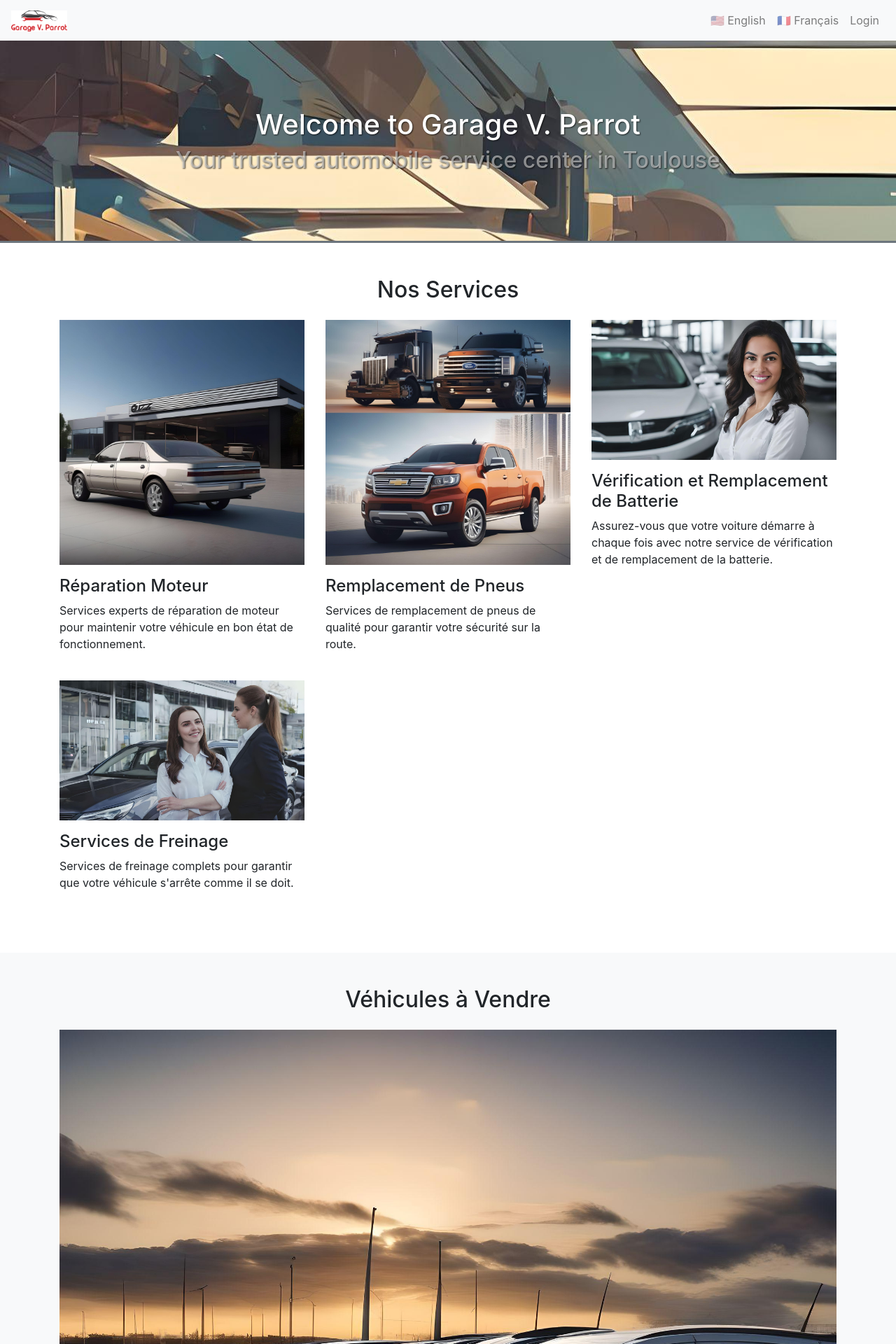
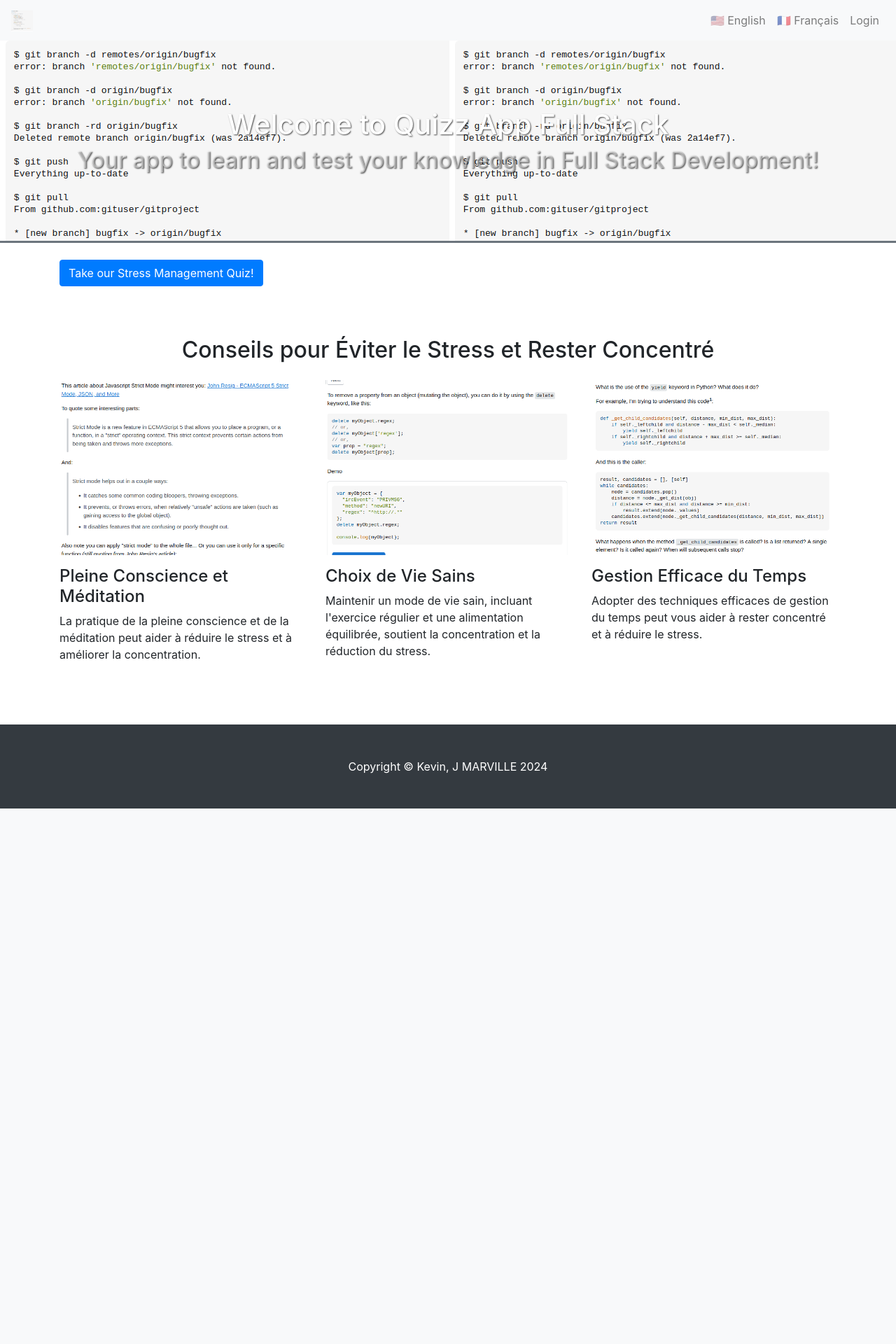
Before and after one commit to Kvnbbg/shiny-dollop, a Flask app: template app/templates/home.html in a window 1280 px wide. Shown: the top 1920 px of the page at 70% size. After the commit the page ends 1155 px from the top, so only its background shows below. Run offline with Flask 3, Linux system fonts and the light colour scheme; the template is opened without the code that fills it: most values are stand-ins (such as "Sample title", 1, 10 or a date in 2020); parts of the project's set-up code (start-up, migrations or seed data) failed here and were passed over; some libraries are stand-ins or nearby versions.

Commit message:
Update images and templates

```diff
--- a/app/main/routes.py
+++ b/app/main/routes.py
@@ -2,7 +2,8 @@ from datetime import datetime
 from flask import Blueprint, flash, make_response, redirect, render_template, request, url_for, session, Flask
 import random
 
-main = Blueprint('main', __name__)
+# Define a blueprint for your Flask application
+main = Blueprint("main", __name__)
 
 # Les questions du quiz
 questions = [
@@ -40,8 +41,7 @@ def set_language(language):
     return redirect(url_for('home'))
 
 
-# Define a blueprint for your Flask application
-main = Blueprint("main", __name__)
+
 
 def improved_home_with_maintenance_date():
     """
--- a/app/templates/base.html
+++ b/app/templates/base.html
@@ -4,10 +4,10 @@
   <!-- Basic Meta Tags -->
   <meta charset="UTF-8">
   <meta name="viewport" content="width=device-width, initial-scale=1.0">
-  <meta name="description" content="Kevin Marville alias kvnbbg on GitHub is the Python developer of this quiz app.">
+  <meta name="description" content="Kevin Marville alias kvnbbg on GitHub is the Python developer of this quizz app.">
   <meta name="keywords" content="Garage V. Parrot, Kevin Marville, kvnbbg, Python Developer, Quizz,Quick">
   <meta name="author" content="Kevin Marville">
-  <title>Garage V. Parrot</title>
+  <title>Quiz Full Stack</title>
 
   <!-- Favicon -->
   <link rel="shortcut icon" href="{{ url_for('static', filename='/images/favicon.ico') }}" type="image/x-icon">
@@ -29,17 +29,17 @@
   <script type="application/ld+json">
   {
     "@context": "http://schema.org",
-    "@type": "AutoRepair",
-    "name": "Garage V. Parrot",
-    "url": "https://au-garage-92dd5c42a6c4.herokuapp.com",
+    "@type": "Quizz",
+    "name": "Quiz Full Stack",
+    "url": "https://github.com/Kvnbbg",
     "address": {
       "@type": "PostalAddress",
       "streetAddress": "123 Example Street",
-      "addressLocality": "Toulouse",
-      "postalCode": "31000",
+      "addressLocality": "Lyon",
+      "postalCode": "69000",
       "addressCountry": "FR"
     },
-    "telephone": "+33123456789"
+    "telephone": "+33634160418"
   }
   </script>
 </head>
@@ -68,17 +68,17 @@
   <div class="text-center my-5">
     {% if session['lang'] == 'fr' %}
       <h1 class="text-white" style="text-shadow: 1px 1px 2px rgba(0, 0, 0, 0.7)">
-        Bienvenue au Garage V. Parrot
+        Bienvenue sur Quizz App Full Stack
       </h1>
       <h2 class="text-white-50" style="text-shadow: 1px 1px 2px rgba(0, 0, 0, 0.7)">
-        Votre centre de service automobile de confiance à Toulouse
+        Votre app pour apprendre et tester vos connaissances en Full Stack Development !
       </h2>
     {% else %}
       <h1 class="text-white" style="text-shadow: 1px 1px 2px rgba(0, 0, 0, 0.7)">
-        Welcome to Garage V. Parrot
+        Welcome to Quizz App Full Stack
       </h1>
       <h2 class="text-white-50" style="text-shadow: 1px 1px 2px rgba(0, 0, 0, 0.7)">
-        Your trusted automobile service center in Toulouse
+        Your app to learn and test your knowledge in Full Stack Development!
       </h2>
     {% endif %}
   </div>
--- a/app/templates/home.html
+++ b/app/templates/home.html
@@ -2,104 +2,51 @@
 
 {% block content %}
 
+<!-- Quiz Section with Bootstrap Collapse -->
+<div class="container my-4">
+    <p>
+        <a class="btn btn-primary" data-toggle="collapse" href="#quizCollapse" role="button" aria-expanded="false" aria-controls="quizCollapse">
+            Take our Stress Management Quiz!
+        </a>
+    </p>
+    <div class="collapse" id="quizCollapse">
+        <div class="card card-body">
+          {% include 'partials/quiz.html' %}
+        </div>
+    </div>
+</div>
 
-<include partials/quiz.html>
-
-<!-- Services Section -->
-<section id="services" class="py-5">
+<!-- Tips for Avoiding Stress and Staying Focused Section -->
+<section id="tips" class="py-5">
   <div class="container">
-    <h2 class="text-center mb-4">{{ 'Our Services' if session['lang'] == 'en' else 'Nos Services' }}</h2>
+    <h2 class="text-center mb-4">{{ 'Tips for Avoiding Stress and Staying Focused' if session['lang'] == 'en' else 'Conseils pour Éviter le Stress et Rester Concentré' }}</h2>
     <div class="row">
-      <!-- Service 1 -->
+      <!-- Tip 1 -->
       <div class="col-md-4 mb-4">
-        <img src="{{ url_for('static', filename='images/vehicule4.jpg') }}" alt="Service 1 Image" class="img-fluid mb-3" />
-        <h4>{{ 'Engine Repair' if session['lang'] == 'en' else 'Réparation Moteur' }}</h4>
+        <img src="{{ url_for('static', filename='images/vehicule4.jpg') }}" alt="Mindfulness Image" class="img-fluid mb-3" />
+        <h4>{{ 'Mindfulness and Meditation' if session['lang'] == 'en' else 'Pleine Conscience et Méditation' }}</h4>
         <p>
-          {{ 'Expert engine repair services to keep your vehicle running smoothly.' if session['lang'] == 'en' else 'Services experts de réparation de moteur pour maintenir votre véhicule en bon état de fonctionnement.' }}
+          {{ 'Engaging in mindfulness and meditation can help reduce stress and improve focus.' if session['lang'] == 'en' else 'La pratique de la pleine conscience et de la méditation peut aider à réduire le stress et à améliorer la concentration.' }}
         </p>
       </div>
-      <!-- Service 2 -->
+      <!-- Tip 2 -->
       <div class="col-md-4 mb-4">
-        <img src="{{ url_for('static', filename='images/vehicule5.jpg') }}" alt="Service 2 Image" class="img-fluid mb-3" />
-        <h4>{{ 'Tire Replacement' if session['lang'] == 'en' else 'Remplacement de Pneus' }}</h4>
+        <img src="{{ url_for('static', filename='images/vehicule5.jpg') }}" alt="Healthy Lifestyle Image" class="img-fluid mb-3" />
+        <h4>{{ 'Healthy Lifestyle Choices' if session['lang'] == 'en' else 'Choix de Vie Sains' }}</h4>
         <p>
-          {{ 'Quality tire replacement services to ensure your safety on the road.' if session['lang'] == 'en' else 'Services de remplacement de pneus de qualité pour garantir votre sécurité sur la route.' }}
+          {{ 'Maintaining a healthy lifestyle, including regular exercise and balanced nutrition, supports focus and stress reduction.' if session['lang'] == 'en' else 'Maintenir un mode de vie sain, incluant l\'exercice régulier et une alimentation équilibrée, soutient la concentration et la réduction du stress.' }}
         </p>
       </div>
-      <!-- Service 3 -->
+      <!-- Tip 3 -->
       <div class="col-md-4 mb-4">
-        <img src="{{ url_for('static', filename='images/service-example2.jpg') }}" alt="Service 3 Image" class="img-fluid mb-3" />
-        <h4>{{ 'Battery Check and Replacement' if session['lang'] == 'en' else 'Vérification et Remplacement de Batterie' }}</h4>
+        <img src="{{ url_for('static', filename='images/service-example2.jpg') }}" alt="Time Management Image" class="img-fluid mb-3" />
+        <h4>{{ 'Effective Time Management' if session['lang'] == 'en' else 'Gestion Efficace du Temps' }}</h4>
         <p>
-          {{ 'Ensure your car starts every time with our battery check and replacement service.' if session['lang'] == 'en' else 'Assurez-vous que votre voiture démarre à chaque fois avec notre service de vérification et de remplacement de la batterie.' }}
-        </p>
-      </div>
-      <!-- Service 4 -->
-      <div class="col-md-4 mb-4">
-        <img src="{{ url_for('static', filename='images/service-example4.jpg') }}" alt="Service 4 Image" class="img-fluid mb-3" />
-        <h4>{{ 'Brake Services' if session['lang'] == 'en' else 'Services de Freinage' }}</h4>
-        <p>
-          {{ 'Comprehensive brake services to ensure your vehicle stops as it should.' if session['lang'] == 'en' else 'Services de freinage complets pour garantir que votre véhicule s\'arrête comme il se doit.' }}
+          {{ 'Adopting effective time management techniques can help you stay focused and reduce stress.' if session['lang'] == 'en' else 'Adopter des techniques efficaces de gestion du temps peut vous aider à rester concentré et à réduire le stress.' }}
         </p>
       </div>
     </div>
   </div>
 </section>
 
-<!-- Vehicles for Sale Section with Carousel -->
-<section id="vehicles" class="py-5 bg-light">
-  <div class="container">
-    <h2 class="text-center mb-4">{{ 'Vehicles for Sale' if session['lang'] == 'en' else 'Véhicules à Vendre' }}</h2>
-    <div id="vehiclesCarousel" class="carousel slide" data-ride="carousel">
-      <ol class="carousel-indicators">
-        <li data-target="#vehiclesCarousel" data-slide-to="0" class="active"></li>
-        <li data-target="#vehiclesCarousel" data-slide-to="1"></li>
-        <li data-target="#vehiclesCarousel" data-slide-to="2"></li>
-        <!-- Add more indicators for additional images -->
-      </ol>
-      <div class="carousel-inner">
-        <div class="carousel-item active">
-          <img src="{{ url_for('static', filename='/images/vehicule1.jpg') }}" class="d-block w-100" alt="Vehicle 1">
-          <div class="carousel-caption d-none d-md-block">
-            <h5>2023 Sedan - €15,000</h5>
-            <p>A reliable sedan in excellent condition.</p>
-          </div>
-        </div>
-        <div class="carousel-item">
-          <img src="{{ url_for('static', filename='/images/vehicule2.jpg') }}" class="d-block w-100" alt="Vehicle 2">
-          <!-- Carousel caption for vehicle 2 -->
-        </div>
-        <div class="carousel-item">
-          <img src="{{ url_for('static', filename='/images/vehicule3.jpg') }}" class="d-block w-100" alt="Vehicle 3">
-          <!-- Carousel caption for vehicle 3 -->
-        </div>
-        <!-- Add more carousel items for additional vehicles -->
-      </div>
-      <a class="carousel-control-prev" href="#vehiclesCarousel" role="button" data-slide="prev">
-        <span class="carousel-control-prev-icon" aria-hidden="true"></span>
-        <span class="sr-only">Previous</span>
-      </a>
-      <a class="carousel-control-next" href="#vehiclesCarousel" role="button" data-slide="next">
-        <span class="carousel-control-next-icon" aria-hidden="true"></span>
-        <span class="sr-only">Next</span>
-      </a>
-    </div>
-  </div>
-</section>
-
-<!-- Opening Hours Section -->
-<section id="opening-hours" class="py-5">
-  <div class="container">
-    <h2 class="text-center mb-4">{{ 'Opening Hours' if session['lang'] == 'en' else 'Horaires d\'Ouverture' }}</h2>
-    <p class="text-center">
-      {{ 'We\'re open from 9:00 AM to 5:00 PM, Monday through Friday. Visit us for all your car maintenance and repair needs.' if session['lang'] == 'en' else 'Nous sommes ouverts de 9h00 à 17h00, du lundi au vendredi. Visitez-nous pour tous vos besoins de maintenance et de réparation automobile.' }}
-    </p>
-    <div>
-      <img src="{{ url_for('static', filename='/images/hours.png') }}" class="d-inline w-50" alt="hours">
-
-      <!-- Carousel caption for hours -->
-    </div>
-  </div>
-</section>
-
 {% endblock %}
--- a/app/templates/partials/quiz.html
+++ b/app/templates/partials/quiz.html
@@ -0,0 +1,39 @@
+<div class="container">
+  <!-- Quiz Title -->
+  <h2>Quiz Full Stack</h2>
+
+  <!-- Feedback Display -->
+  {% if feedback %}
+  <div class="alert alert-info" role="alert">{{ feedback }}</div>
+  {% endif %}
+
+  <!-- Quiz Form -->
+  <form action="/" method="post">
+    <div class="mb-3">
+      <!-- Question Label -->
+      <label class="form-label" for="quizQuestion"
+        >{{ question.question }}</label
+      >
+      <fieldset id="quizQuestion">
+        {% for choice in question.choices %}
+        <div class="form-check">
+          <!-- Radio Button for Each Choice -->
+          <input
+            class="form-check-input"
+            type="radio"
+            name="choice"
+            id="choice{{ loop.index }}"
+            value="{{ choice }}"
+            required
+          />
+          <label class="form-check-label" for="choice{{ loop.index }}">
+            {{ choice }}
+          </label>
+        </div>
+        {% endfor %}
+      </fieldset>
+    </div>
+    <!-- Submit Button -->
+    <button type="submit" class="btn btn-primary">Submit</button>
+  </form>
+</div>
```
Also changed, not shown: app/static/images/favicon.ico, app/static/images/hours.png (deleted), app/static/images/logo.png, app/static/images/screen1.jpg (deleted), app/static/images/screen2.jpg (deleted), app/static/images/screen3.jpg (deleted), app/static/images/service-example.jpg, app/static/images/service-example2.jpg, app/static/images/service-example3.jpg, app/static/images/service-example4.jpg, app/static/images/service-example5.jpg, app/static/images/vehicule1.jpg, app/static/images/vehicule2.jpg, app/static/images/vehicule3.jpg, 2 more files.
